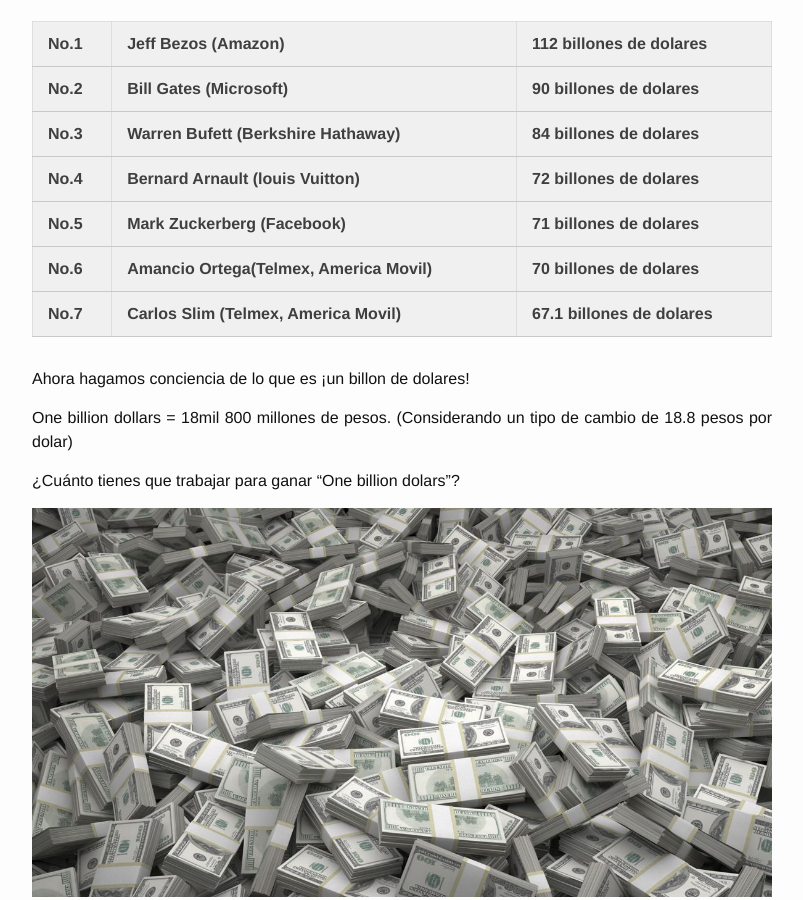
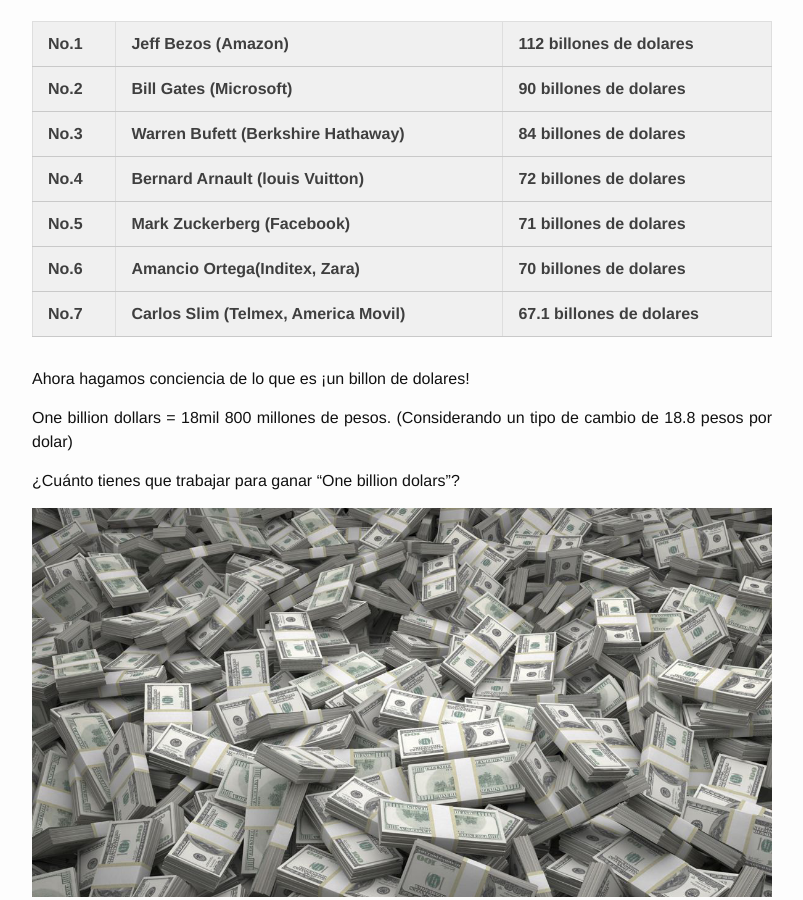
Before and after one commit to al4ndrade/al4ndrade.github.io, a Jekyll site: the page built from _posts/2018-05-16-unbillon.md, in a window 1280 px wide and 900 px high, scrolled down 795 px. Shown: the whole window, without its empty margins (238-1041 px from the left). Built offline with Jekyll 4.4.1, drawn with Linux system fonts in a browser that asks for light colours.

Commit message:
Correct Forbes list

```diff
--- a/_posts/2018-05-16-unbillon.md
+++ b/_posts/2018-05-16-unbillon.md
@@ -31,7 +31,7 @@ La lista de billonarios en forbes al 6 de marzo del 2018 es:
 	<th>No.5</th><th>Mark Zuckerberg (Facebook)</th><th>71 billones de dolares</th>
 </tr>
 <tr>
-	<th>No.6</th><th>Amancio Ortega(Telmex, America Movil)</th><th>70 billones de dolares</th>
+	<th>No.6</th><th>Amancio Ortega(Inditex, Zara)</th><th>70 billones de dolares</th>
 </tr>
 <tr>
 	<th>No.7</th><th>Carlos Slim (Telmex, America Movil)</th><th>67.1 billones de dolares</th>
```
